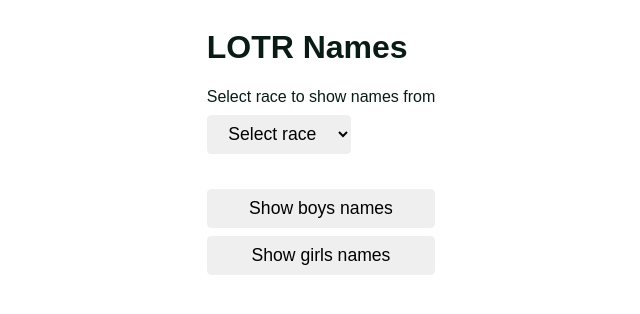
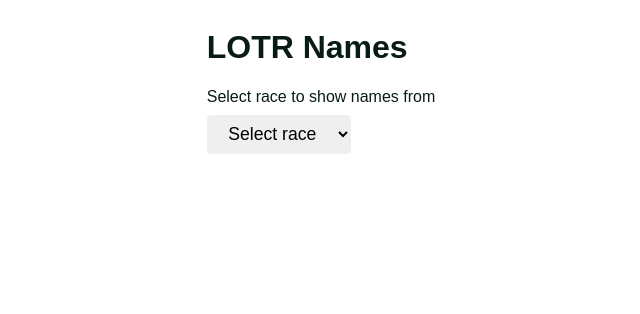
Before and after one commit to nicm42/hobbit-names, a React (Vite) app: page / in a window 1280 px wide. Shown: the top 314 px of the page, without its empty margins (319-959 px from the left). Built offline with nearby package versions, Linux system fonts and the light colour scheme.

Commit message:
Changed the colours to be variables

```diff
--- a/src/app/App.jsx
+++ b/src/app/App.jsx
@@ -36,7 +36,7 @@ function App() {
       { _id: '21', name: 'Pearl Took' },
       { _id: '22', name: 'Peony (Baggins) Burrows' },
     ]);
-    setRace('Hobbits');
+    //setRace('Hobbits');
 
     //fetchData();
   }, []);
--- a/src/app/components/Button.css
+++ b/src/app/components/Button.css
@@ -5,7 +5,7 @@
 }
 
 button {
-  background-colour: #b7e4c7;
+  background-colour: var(--green2);
   border: none;
   border-radius: 0.25em;
   cursor: pointer;
@@ -15,6 +15,6 @@ button {
   padding: 0.5em 1em;
 
   &:hocus {
-    background-colour: #95d5b2;
+    background-colour: var(--green3);
   }
 }
--- a/src/app/components/Name.css
+++ b/src/app/components/Name.css
@@ -3,6 +3,6 @@ li {
   list-style-type: none;
 
   &:not(:last-child) {
-    margin-bottom: 0s5em;
+    margin-bottom: 0.5em;
   }
 }
--- a/src/app/components/Select.css
+++ b/src/app/components/Select.css
@@ -1,5 +1,5 @@
 select {
-  background-colour: #b7e4c7;
+  background-colour: var(--green2);
   border: none;
   border-radius: 0.25em;
   cursor: pointer;
@@ -11,6 +11,6 @@ select {
   padding: 0.5em 1em;
 
   &:hocus {
-    background-colour: #95d5b2;
+    background-colour: var(--green3);
   }
 }
--- a/src/app/index.css
+++ b/src/app/index.css
@@ -1,7 +1,19 @@
 /* Colour palette: https://coolors.co/palette/d8f3dc-b7e4c7-95d5b2-74c69d-52b788-40916c-2d6a4f-1b4332-081c15 */
 
+:root {
+  --green1: #d8f3dc;
+  --green2: #b7e4c7;
+  --green3: #95d5b2;
+  --green4: #74c69d;
+  --green5: #52b788;
+  --green6: #40916c;
+  --green7: #2d6a4f;
+  --green8: #1b4332;
+  --green9: #081c15;
+}
+
 body {
-  background-colour: #d8f3dc;
+  background-colour: var(--green1);
   color: #081c15;
   display: flex;
   font-family: 'Inter', sans-serif;
```
